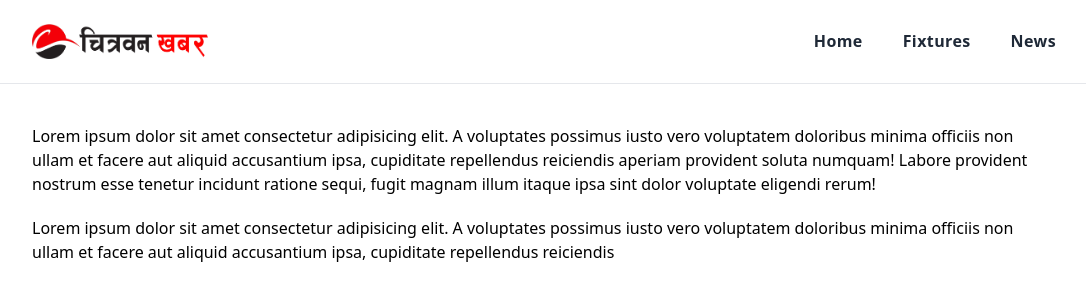
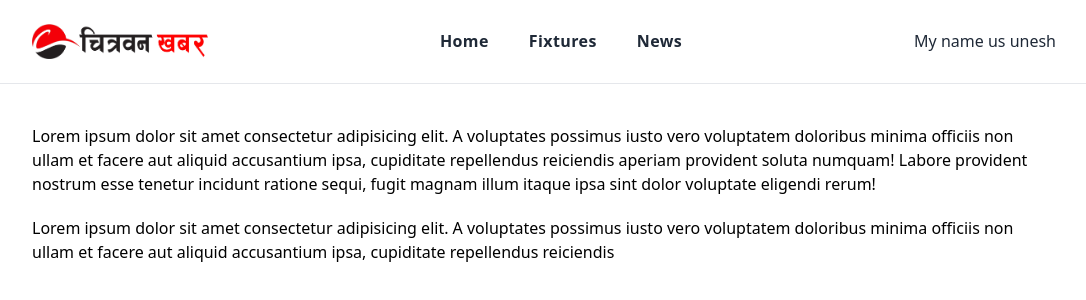
Before and after one commit to subegshahi/wc2022-prediction, a React (Vite) app: page / in a window 1280 px wide. Shown: the top 300 px of the page, without its empty margins (96-1182 px from the left). Built offline with nearby package versions, Linux system fonts and the light colour scheme.

Commit message:
Update Header.jsx

```diff
--- a/src/components/Header.jsx
+++ b/src/components/Header.jsx
@@ -20,6 +20,9 @@ export const Header = () => {
             News
           </a>
         </div>
+        <div>
+          My name us unesh
+        </div>
       </div>
     </header>
   );
```
